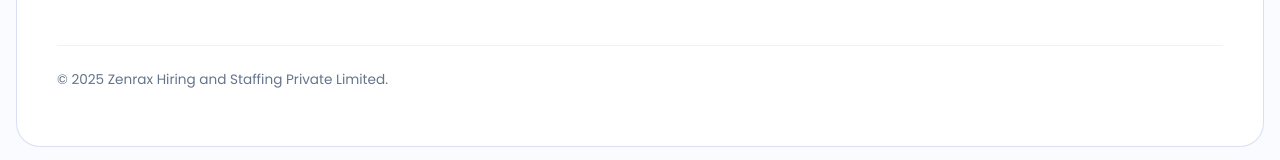
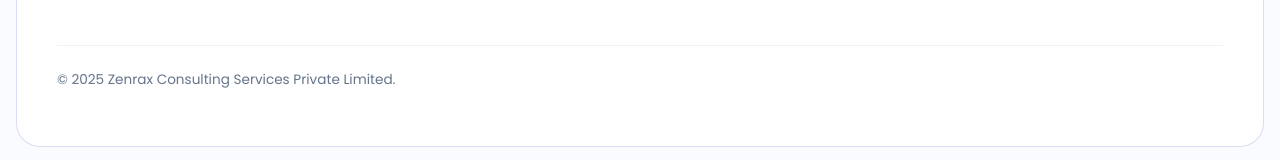
Before and after one commit to phpdhrishi-ux/Company-Webiste-Project, a React (Vite) app: page / in a window 1280 px wide. Shown: the part 3019-3179 px from the top of the page. Built offline with nearby package versions, Linux system fonts and the light colour scheme.

Commit message:
footer chnages

```diff
--- a/src/components/Footer.jsx
+++ b/src/components/Footer.jsx
@@ -58,7 +58,9 @@ const Footer = () => {
         @media (max-width: 600px) {
           .footer-grid { grid-template-columns: 1fr; gap: 2.5rem; }
           .footer-glass-card { padding: 2rem 1.5rem !important; }
-        }
+        }import Consulting from '../pages/Consulting';
+import Services from '../pages/Services';
+
       `}</style>
 
       <div className="wrapper" style={{ position: "relative", zIndex: 1, padding: "0 1rem" }}>
@@ -146,7 +148,7 @@ const Footer = () => {
           {/* Copyright Section */}
           <div style={{ marginTop: "3.5rem", paddingTop: "1.5rem", borderTop: "1px solid rgba(148,163,184,0.15)", display: "flex", justifyContent: "space-between", flexWrap: "wrap", gap: "1rem" }}>
             <p style={{ fontSize: "0.85rem", color: "#64748b", margin: 0 }}>
-              © {new Date().getFullYear()} Zenrax Hiring and Staffing Private Limited.
+              © {new Date().getFullYear()} Zenrax Consulting Services Private Limited.
             </p>
           </div>
         </div>
```
